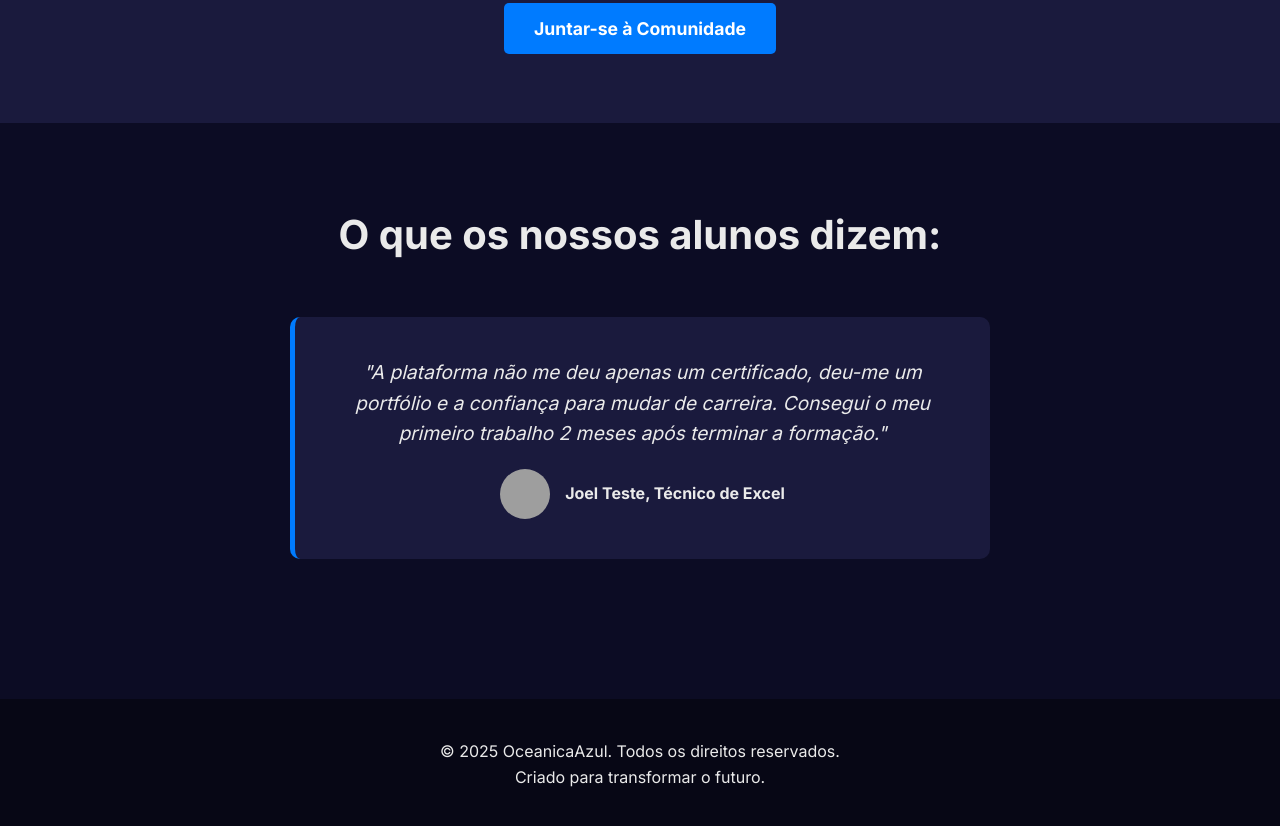
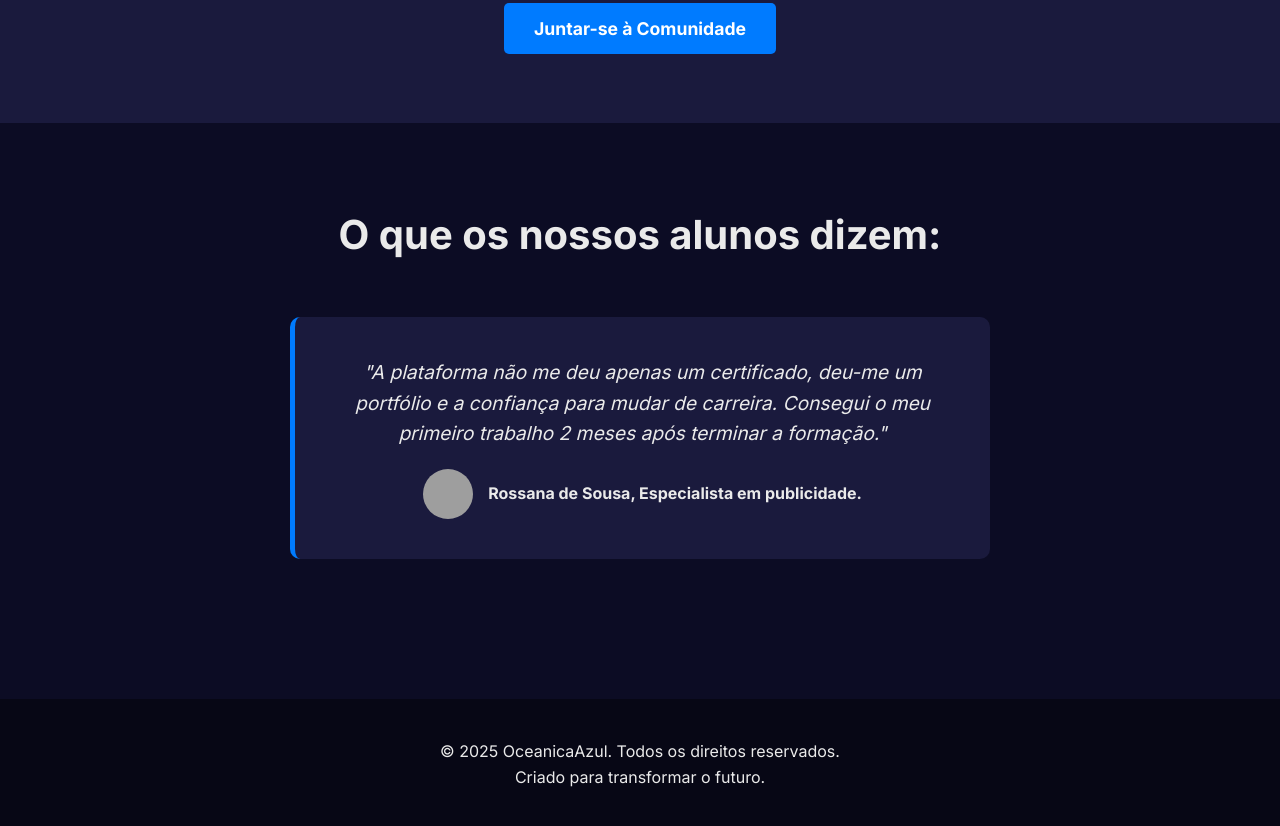
Before and after one commit to JCa12s/KastSiteTeste, a plain HTML site: page index.html in a window 1280 px wide. Shown: the part 1786-2612 px from the top of the page. Drawn offline with Linux system fonts and the light colour scheme; grey boxes are pictures that could not be loaded.

Commit message:
Update index.html

```diff
--- a/index.html
+++ b/index.html
@@ -87,7 +87,7 @@
                     </blockquote>
                     <cite>
                         <img src="https://randomuser.me/api/portraits/men/49.jpg" alt="Foto de Teste">
-                        Joel Teste, Técnico de Excel
+                        Rossana de Sousa, Especialista em publicidade.
                     </cite>
                 </div>
             </div>
```
